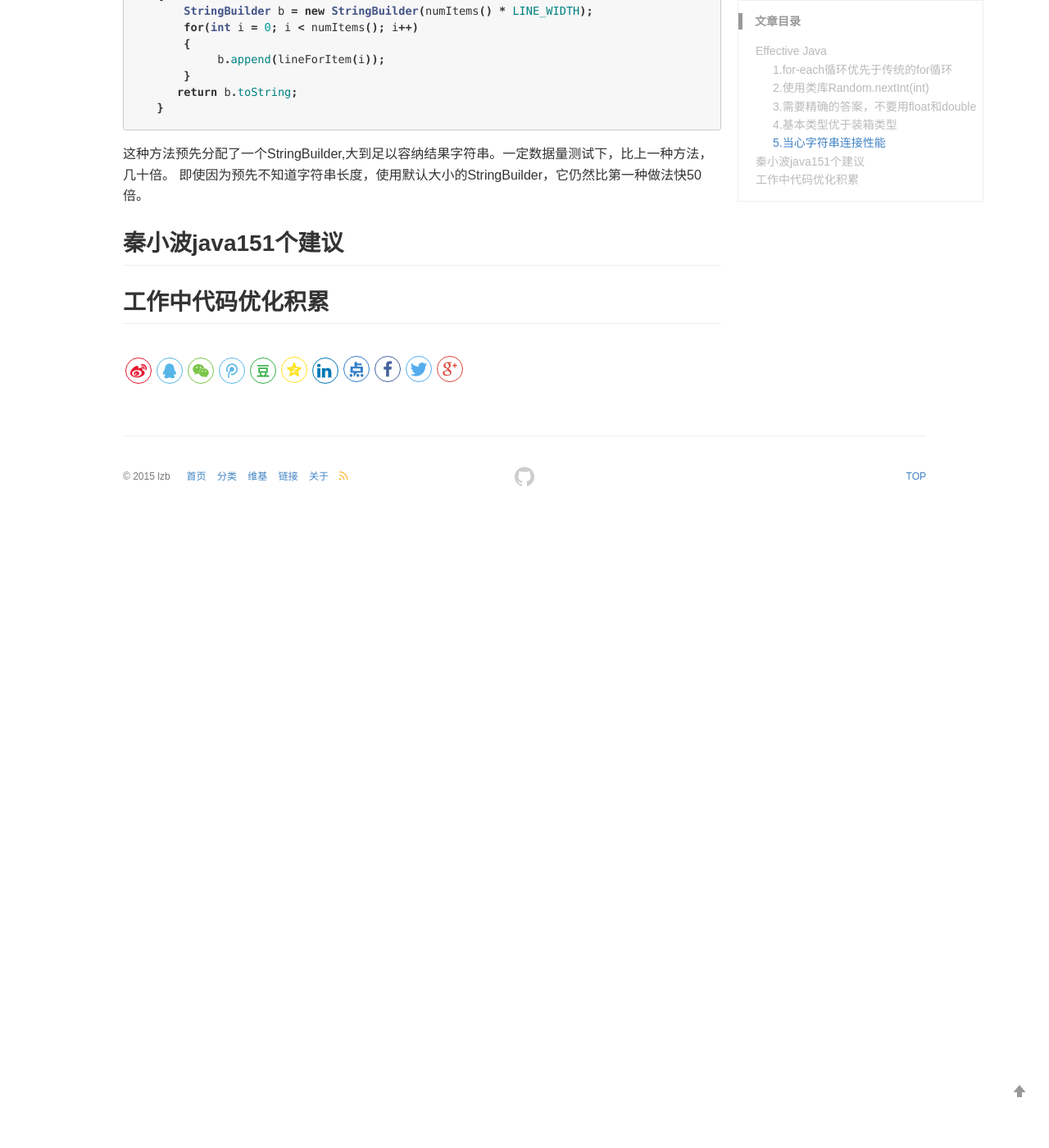
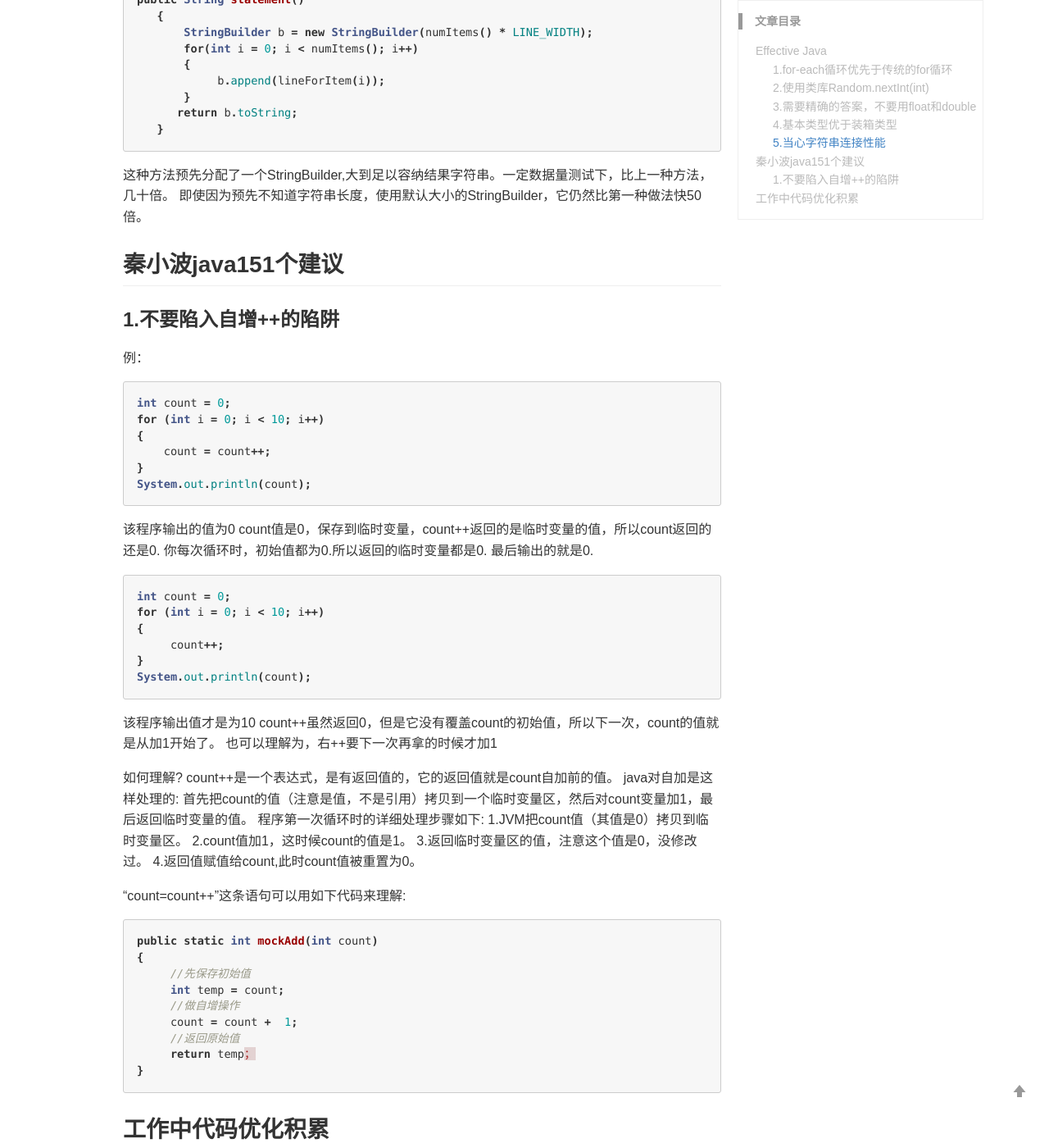
Before and after one commit to lizb0907/lizb0907.github.io, a Jekyll site: the page built from _posts/review/2018-08-15-ReviewCode.md, in a window 1280 px wide and 1400 px high, scrolled down 4450 px. Shown: the whole window at 82% size. Built offline with Jekyll 4.4.1, drawn with Linux system fonts in a browser that asks for light colours; comment, search, counter and statistics services are not loaded; before the commit the page ends 5080 px from its top, so only the background shows below that.

Commit message:
add review module

````diff
--- a/_posts/review/2018-08-15-ReviewCode.md
+++ b/_posts/review/2018-08-15-ReviewCode.md
@@ -225,6 +225,58 @@ public String statement()
 
 ## 秦小波java151个建议
 
+### 1.不要陷入自增++的陷阱
+
+例：
+```java
+int count = 0;
+for (int i = 0; i < 10; i++)
+{
+    count = count++;
+}
+System.out.println(count);
+```
+该程序输出的值为0
+count值是0，保存到临时变量，count++返回的是临时变量的值，所以count返回的还是0.
+你每次循环时，初始值都为0.所以返回的临时变量都是0.
+最后输出的就是0.
+
+```java
+int count = 0;
+for (int i = 0; i < 10; i++)
+{
+     count++;
+}
+System.out.println(count);
+```
+该程序输出值才是为10
+count++虽然返回0，但是它没有覆盖count的初始值，所以下一次，count的值就是从加1开始了。
+也可以理解为，右++要下一次再拿的时候才加1
+
+如何理解?
+count++是一个表达式，是有返回值的，它的返回值就是count自加前的值。
+java对自加是这样处理的:
+首先把count的值（注意是值，不是引用）拷贝到一个临时变量区，然后对count变量加1，最后返回临时变量的值。
+程序第一次循环时的详细处理步骤如下:
+1.JVM把count值（其值是0）拷贝到临时变量区。
+2.count值加1，这时候count的值是1。
+3.返回临时变量区的值，注意这个值是0，没修改过。
+4.返回值赋值给count,此时count值被重置为0。
+
+"count=count++"这条语句可以用如下代码来理解:
+```java
+public static int mockAdd(int count)
+{
+     //先保存初始值
+     int temp = count;
+     //做自增操作
+     count = count +  1;
+     //返回原始值
+     return temp；
+}
+```
+
+
 
 
 ## 工作中代码优化积累
````
